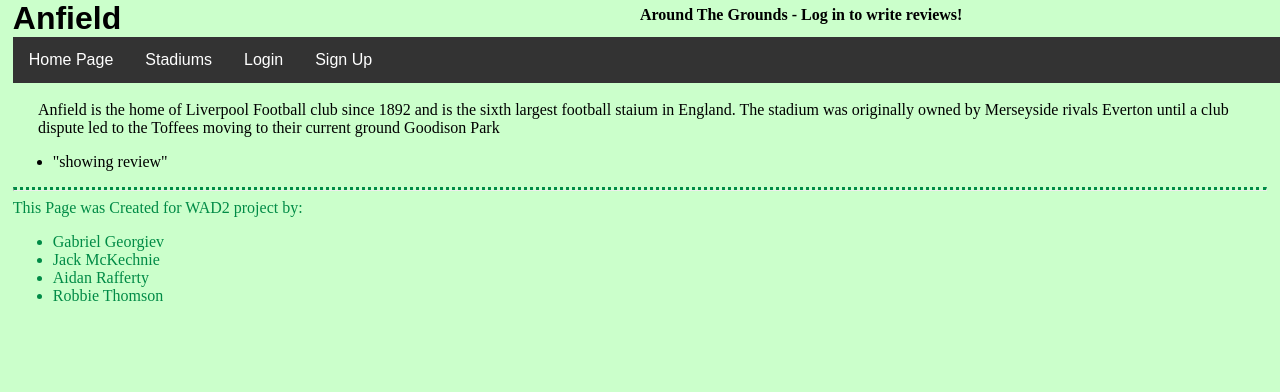
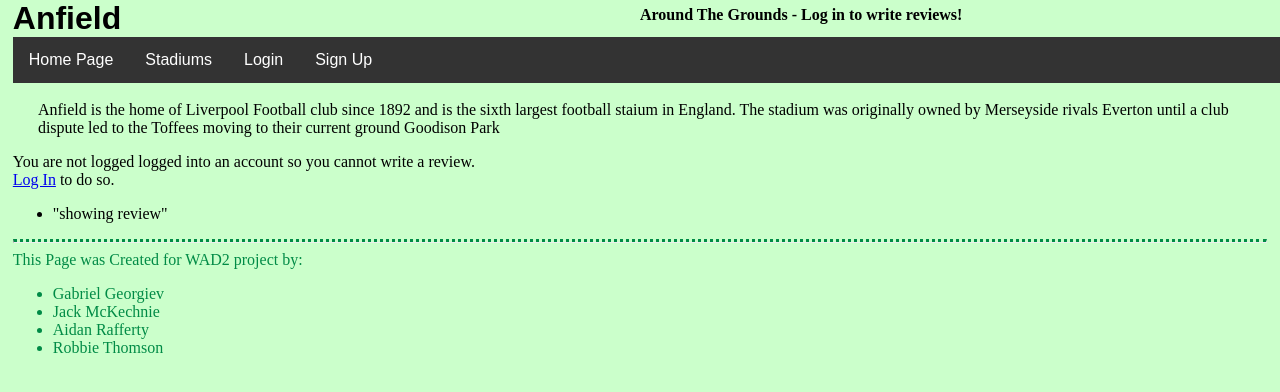
Before and after one commit to AidanRafferty/around_the_grounds, a Django app: page /ATGApp/chosenStadium/anfield/ in a window 1280 px wide. Shown: the top 392 px of the page. Run offline with Django 3.2, Linux system fonts and the light colour scheme; data comes from the database, SQL or seed files in the repository; both versions use the stored data as it was after the commit; parts of the project's set-up code (start-up, migrations or seed data) failed here and were passed over; some libraries are stand-ins or nearby versions.

Commit message:
chosenStadium ammended

```diff
--- a/static/css/css.css
+++ b/static/css/css.css
@@ -104,7 +104,7 @@ div.gallery:hover {
 
 div.gallery img {
     width: 100%;
-    height: 200px;
+    height: 100%;
 }
 
 div.stadName {
--- a/templates/ATGApp/chosenStadium.html
+++ b/templates/ATGApp/chosenStadium.html
@@ -18,7 +18,9 @@
         {% if user.is_authenticated %}
 
             <td>You are logged into an account so you can <a href="{% url 'add_stadium' stadium.slug %}">Write a Review</a></td>
-            {% endif %}
+        {% else %}
+            <td>You are not logged logged into an account so you cannot write a review.<br/><a href="{% url 'Login' }">Log In</a> to do so.</td>
+        {% endif %}
 
         {% if reviews %}
             <ul>
```
Also changed, not shown: db.sqlite3.
